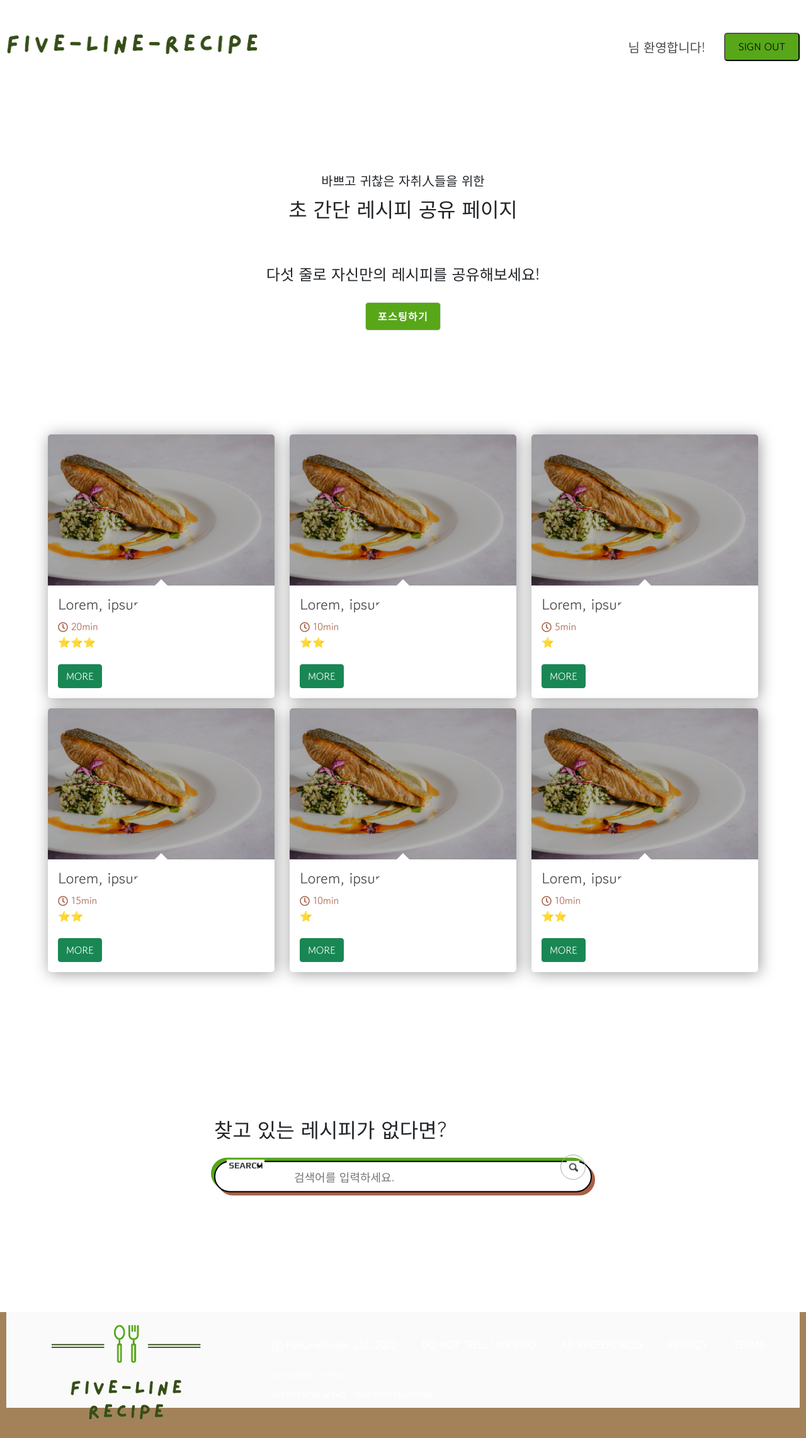
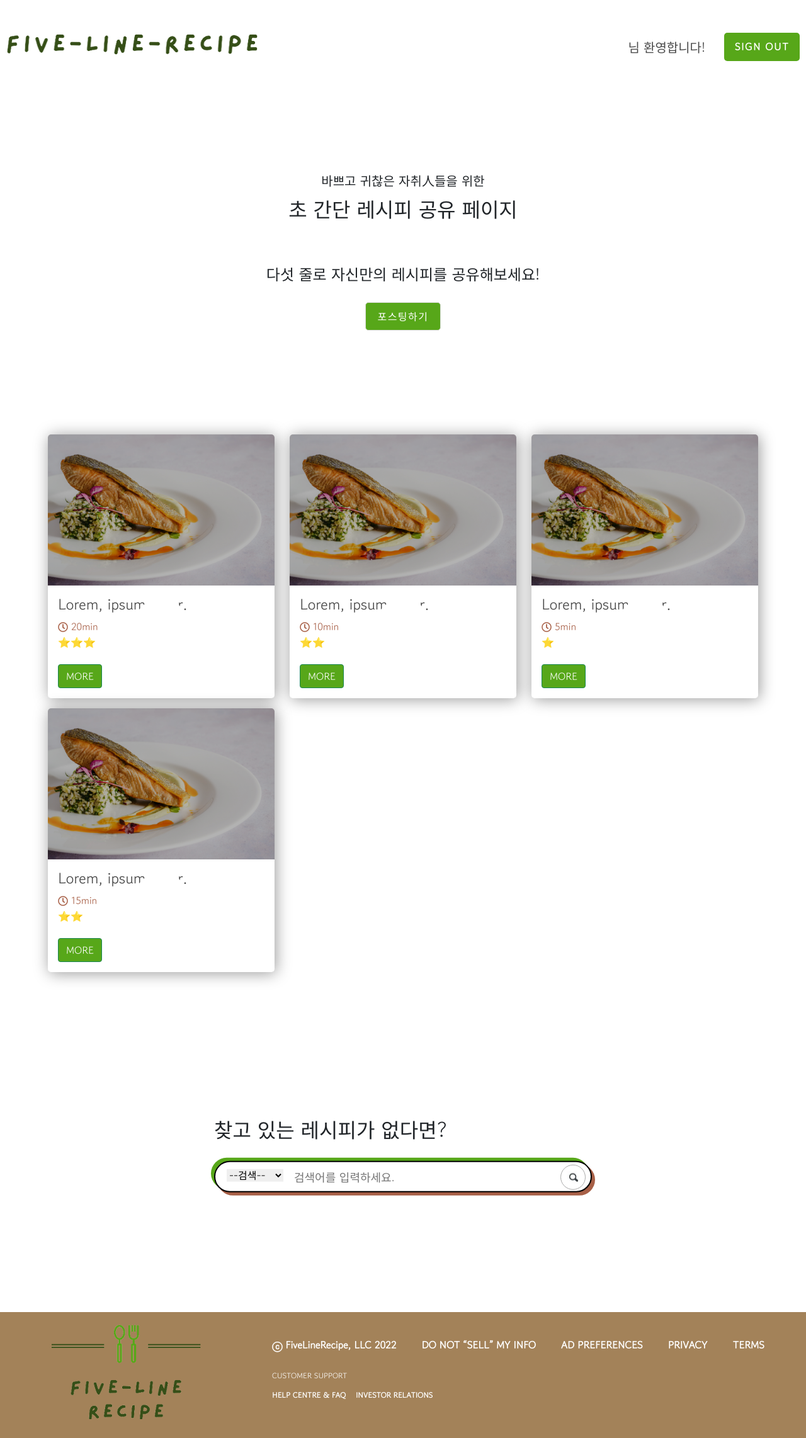
Before and after one commit to headwing/fiveline-recipe, a Flask app: template sparta_plus/project04/templates/index.html in a window 1280 px wide. Shown: the whole page at 63% size. Run offline with Flask 2, Linux system fonts and the light colour scheme; the template is opened without the code that fills it, so the values that code supplies are empty; some libraries are stand-ins or nearby versions.

Commit message:
재수정

```diff
--- a/sparta_plus/project04/static/css/style.css
+++ b/sparta_plus/project04/static/css/style.css
@@ -43,14 +43,7 @@ html, body {
     float: left;
     margin-left: 20px;
     background: #57A719;
-    width: 120px;
-    height: 45px;
-    border-radius: 5px;
-    text-align: center;
-}
-.sign-out a {
-    background: #57A719;
-    color: #fff;
+    color: white;
     width: 120px;
     height: 45px;
     border: 0 none;
@@ -93,8 +86,8 @@ html, body {
     line-height: 45px;
     border-radius: 5px;
     text-align: center;
-    font-weight: bold;
-    letter-spacing: 0.085em;
+    font-weight: normal;
+    letter-spacing: 0.095em;
     margin: auto;
 }
 .menu-upload .button:hover {
@@ -118,21 +111,8 @@ html, body {
     letter-spacing: 0.095em;
     margin: auto;
 }
-
-.menu-upload .button:hover {
-    background: #364F18;
-}
-
-.menu {
-    margin-top: 40px;
-}
-
-.menu .card {
-    border: 0 none;
-    border-radius: 5px;
-    overflow: hidden;
-    box-shadow: 2px 2px 25px rgba(0, 0, 0, 0.4);
-    cursor: pointer;
+.card-body .btn{
+    background: #57A719;
 }
 
 .menu .card .card-img {
@@ -142,13 +122,13 @@ html, body {
 .menu .card .card-body:after {
     content: "";
     display: block;
-    border-width: 50px;
+    border-width: 40px;
     border-color: transparent transparent white transparent;
     border-style: solid;
     width: 60px;
     box-sizing: border-box;
     position: absolute;
-    top: 180px;
+    top: 203px;
     left: 50%;
     transform: translate(-50%);
 }
@@ -168,7 +148,6 @@ html, body {
 .menu .time {
     color: #A75F46;
 }
-
 
 .search{
     background: #fff;
@@ -196,14 +175,9 @@ html, body {
 .searchtitle {
     display: block;
     position: absolute;
-    width: 60px;
+    width: 90px;
     height: 20px;
-    text-indent: -9999px;
-    background: url(../images/searchtext.jpg);
-    top: 80%;
-    left: 20px;
-    transform: translateY(-50%);
-    top: 65%;
+    top: 77%;
     left: 20px;
     transform: translateY(-50%);
     border: 0 none;
@@ -212,7 +186,6 @@ html, body {
     position: absolute;
     right: 10px;
     top: 80%;
-    top: 67%;
     transform: translateY(-50%);
     width: 40px;
     height: 40px;
@@ -232,10 +205,10 @@ html, body {
 .footer {
     width: 1260px;
     margin: 0 auto;
+    background: none;
 }
 .footerend {
     float: left;
-    background: none;
 }
 #footerwrap .logo a {
     position: absolute;
--- a/sparta_plus/project04/templates/index.html
+++ b/sparta_plus/project04/templates/index.html
@@ -147,40 +147,6 @@
                         </div>
                     </div>
                 </div>
-                <div class="col-md-6 col-lg-4 mb-3">
-                    <div class="card">
-                        <div class="card-img">
-                            <img src="../static/images/menu_1.jpg" alt="" class="img-fluid w-100">
-                            <div class="mask"></div>
-                        </div>
-                        <div class="card-body">
-                            <h4 class="card-title">Lorem, ipsum dolor.</h4>
-                            <div class="time">
-                                <i class="far fa-clock"></i> 10min
-                            </div>
-                            <div class="star">⭐</div>
-                            <br>
-                            <button class="btn btn-success">MORE</button>
-                        </div>
-                    </div>
-                </div>
-                <div class="col-md-6 col-lg-4 mb-3">
-                    <div class="card">
-                        <div class="card-img">
-                            <img src="../static/images/menu_1.jpg" alt="" class="img-fluid w-100">
-                            <div class="mask"></div>
-                        </div>
-                        <div class="card-body">
-                            <h4 class="card-title">Lorem, ipsum dolor.</h4>
-                            <div class="time">
-                                <i class="far fa-clock"></i> 10min
-                            </div>
-                            <div class="star">⭐⭐</div>
-                            <br>
-                            <button class="btn btn-success">MORE</button>
-                        </div>
-                    </div>
-                </div>
             </div>
         </div>
     </div>
```
